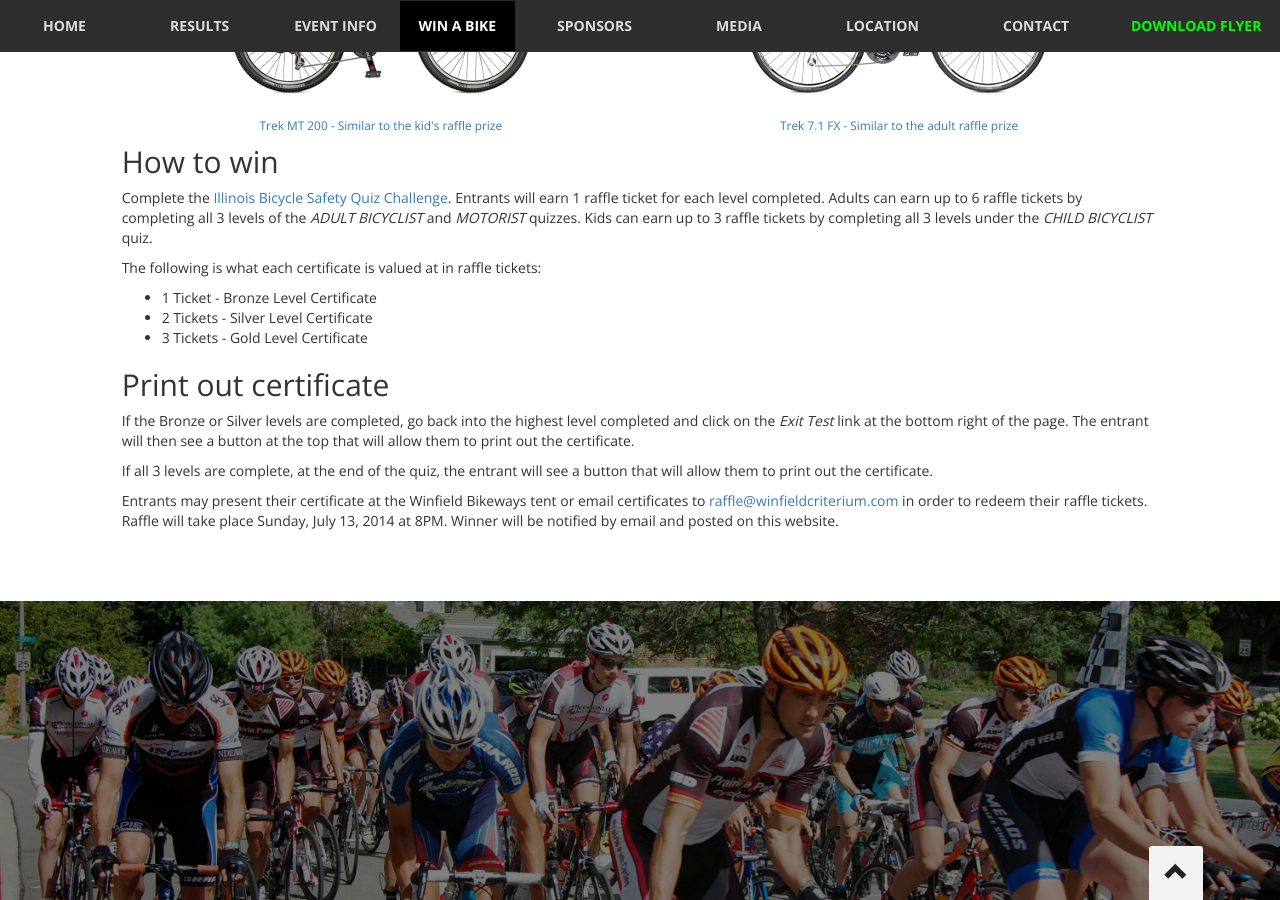
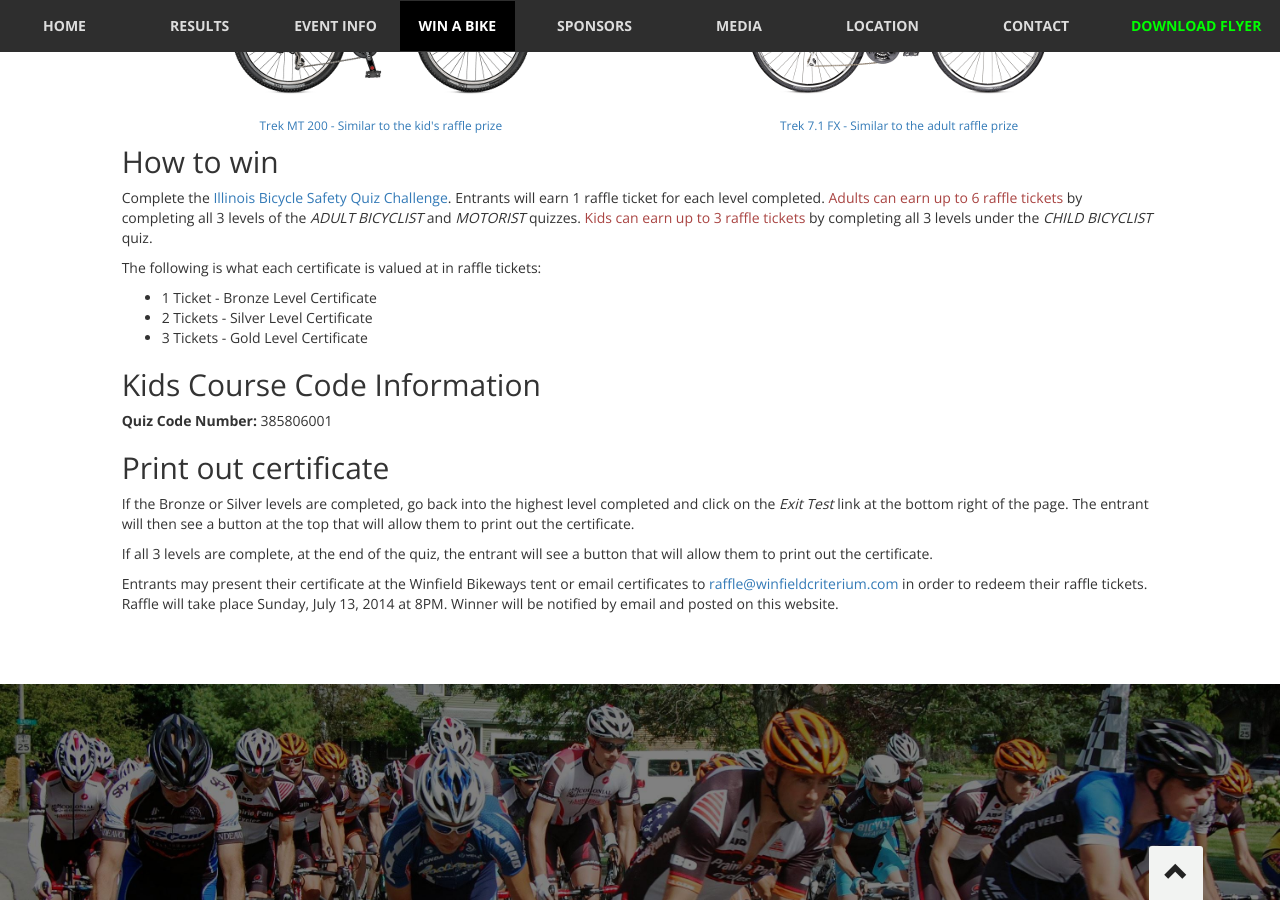
Before and after one commit to winfieldcriterium/winfieldcriterium.github.io, a Jekyll site: the page built from index.html, in a window 1280 px wide and 900 px high, scrolled down 5572 px. Built offline with Jekyll 4.4.1, drawn with Linux system fonts in a browser that asks for light colours; nearby versions of some CDN libraries; Markdown is read by kramdown in place of the engine named in the settings; some of the changed lines change nothing that is shown.

Commit message:
raffle ticket code number

```diff
--- a/index.html
+++ b/index.html
@@ -348,10 +348,12 @@ layout: default
     <h2>How to win</h2>
     <p>
       Complete the <a href="http://www.bikesafetyquiz.com/" target="_blank">Illinois Bicycle Safety Quiz Challenge</a>.
-      Entrants will earn 1 raffle ticket for each level completed. Adults can
-      earn up to 6 raffle tickets by completing all 3 levels of the <i>ADULT
-        BICYCLIST</i> and <i>MOTORIST</i> quizzes. Kids can earn up to 3 raffle
-      tickets by completing all 3 levels under the <i>CHILD BICYCLIST</i> quiz.
+      Entrants will earn 1 raffle ticket for each level completed. <span
+        class="text-danger">Adults can earn up to 6 raffle tickets</span>
+      by completing all 3 levels of the <i>ADULT BICYCLIST</i> and <i>MOTORIST</i>
+      quizzes. <span class="text-danger">Kids can earn up to 3 raffle
+        tickets</span>
+      by completing all 3 levels under the <i>CHILD BICYCLIST</i> quiz.
     </p>
     <p>
       The following is what each certificate is valued at in raffle tickets:
@@ -361,6 +363,10 @@ layout: default
       <li>2 Tickets - Silver Level Certificate</li>
       <li>3 Tickets - Gold Level Certificate</li>
     </ul>
+    <h2>Kids Course Code Information</h2>
+    <p>
+      <strong>Quiz Code Number:</strong> 385806001<br />
+    </p>
     <h2>Print out certificate</h2>
     <p>
       If the Bronze or Silver levels are completed, go back into the highest
```
